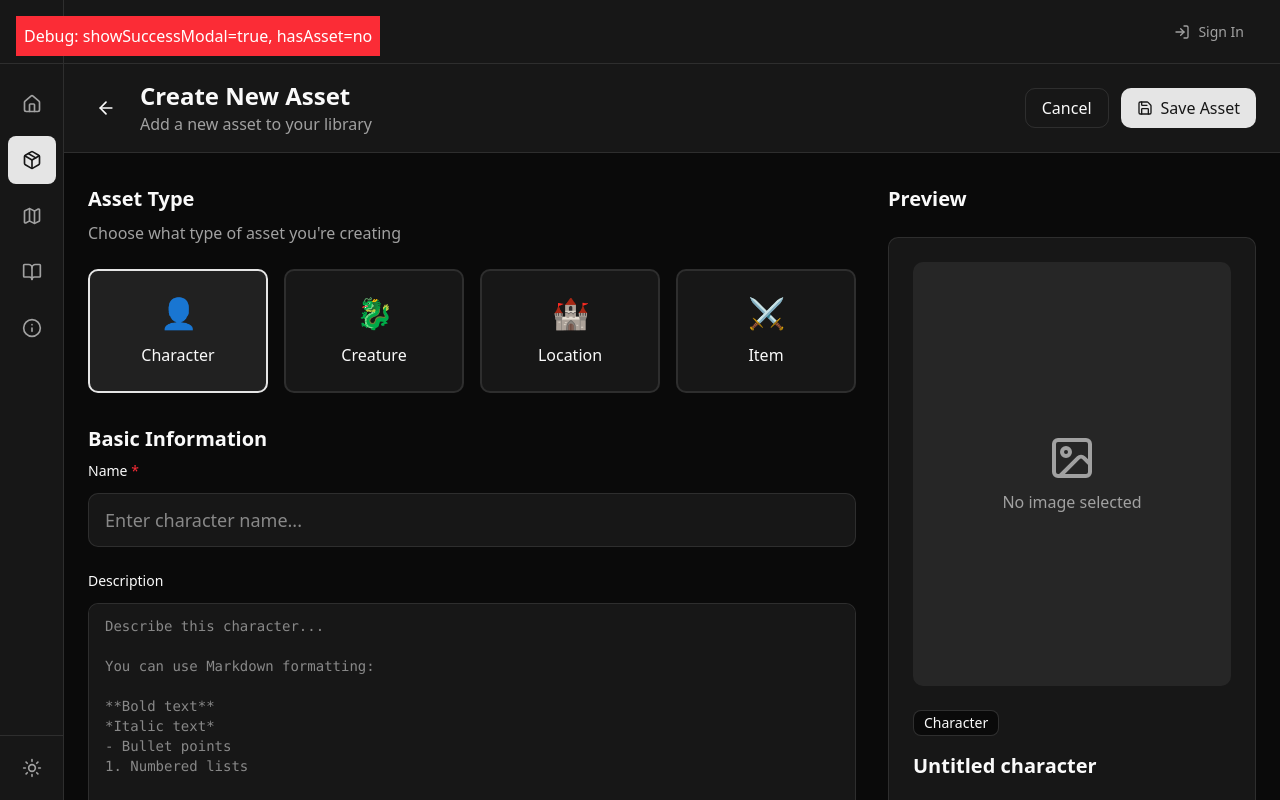
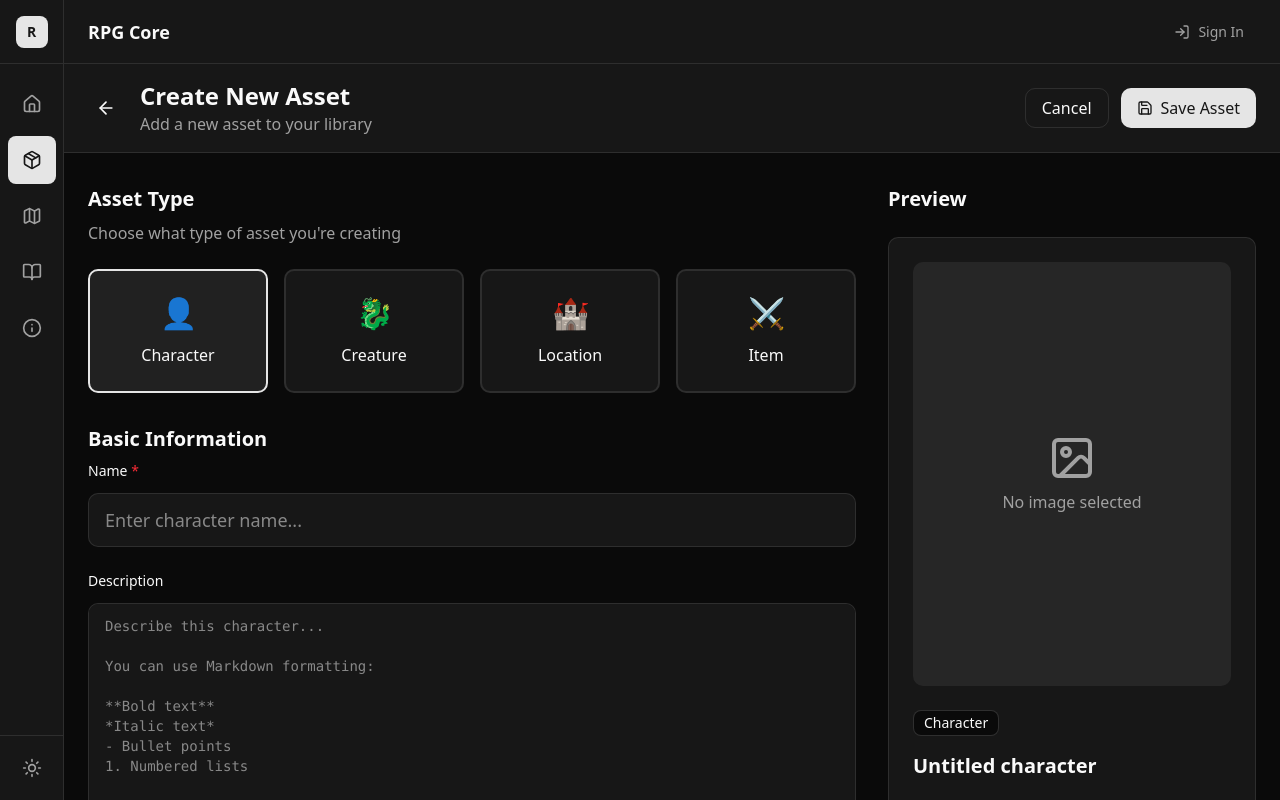
Before and after one commit to NaetharuCodes/rpg-app-core, a React (Vite) app in the folder rpg-ui/: page /assets/create in a window 1280 px wide. Built offline with nearby package versions, Linux system fonts and the light colour scheme.

Commit message:
Remove debug

```diff
--- a/rpg-ui/src/pages/AssetCreatorPage/AssetCreatorPage.tsx
+++ b/rpg-ui/src/pages/AssetCreatorPage/AssetCreatorPage.tsx
@@ -555,10 +555,6 @@ You can use Markdown formatting:
           </div>
         </div>
       )}
-      <div className="fixed top-4 left-4 bg-red-500 text-white p-2 z-[9999]">
-        Debug: showSuccessModal={showSuccessModal.toString()}, hasAsset=
-        {createdAsset ? "yes" : "no"}
-      </div>
       <AssetCreationSuccessModal
         isOpen={showSuccessModal}
         onClose={() => {
```
